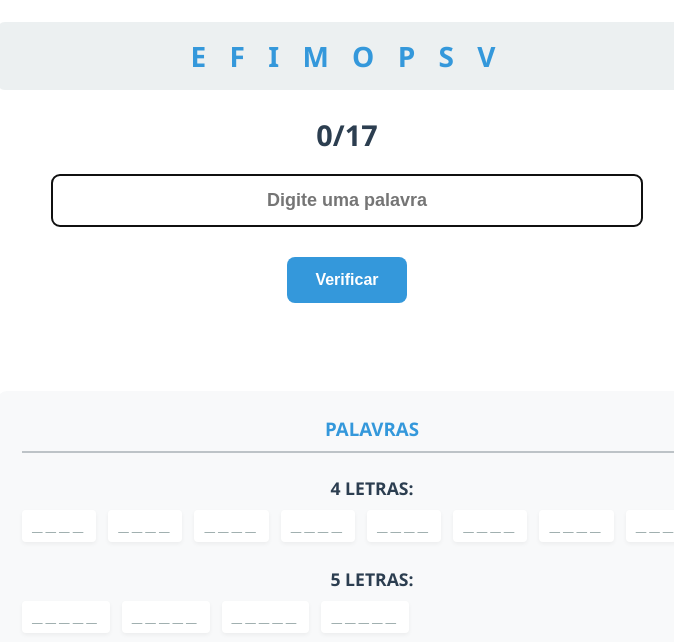
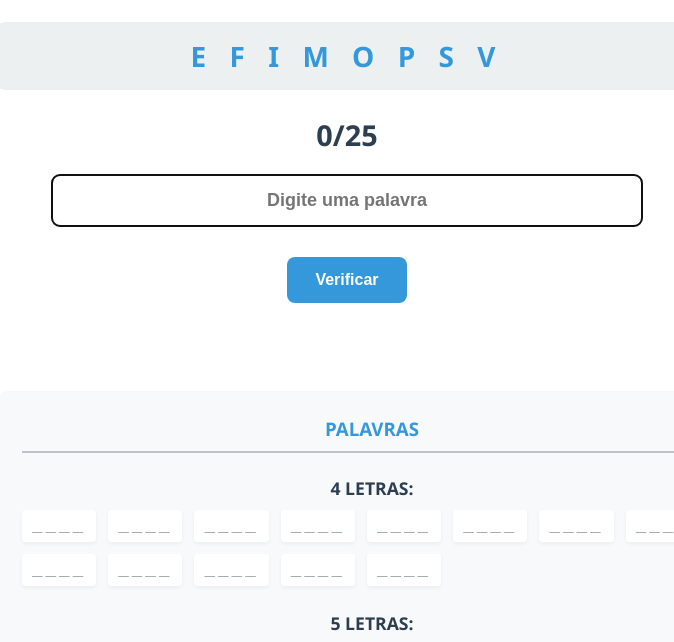
Before and after one commit to mariajosetti/soletra, a plain HTML site: page index.html in a window 1280 px wide. Shown: the part 144-786 px from the top of the page, without its empty margins (293-967 px from the left). Drawn offline with nearby package versions, Linux system fonts and the light colour scheme.

Commit message:
Add files via upload

```diff
--- a/index.html
+++ b/index.html
@@ -3,7 +3,7 @@
 <head>
     <meta charset="UTF-8">
     <meta name="viewport" content="width=device-width, initial-scale=1.0">
-    <title>Soletra - Aniversário Moisés</title>
+    <title>Soletra de Aniversário </title>
     <link rel="stylesheet" href="style.css">
 </head>
 <body>
@@ -13,7 +13,7 @@
         <div class="letras-disponiveis" id="letras"></div>
 
         <div class="contador">
-            <span id="palavras-encontradas">0</span>/<span id="total-palavras">16</span>
+            <span id="palavras-encontradas">0</span>/<span id="total-palavras">23</span>
         </div>
 
         <input type="text" id="palavra-input" placeholder="Digite uma palavra" autofocus>
--- a/script.js
+++ b/script.js
@@ -1,17 +1,17 @@
-// CONFIGURAÇÃO ATUALIZADA
+// LISTA COMPLETA DE PALAVRAS (25 palavras)
 const palavrasBase = [
-    "fome", "meio", "seio", "seis", "véio",
-    "vime", "peso", "pome", "mesmo", "míope",
-    "posse", "vsfpo", "fimose", "meiose",
-    "moisés", "péssimo", "pessimismo"
+    "fimose", "fofo", "fome", "meio", "meiose",
+    "mesmo", "míope", "moisés", "peso", "pífio",
+    "pome", "pose", "posse", "povo", "seio",
+    "seis", "simpósio", "sismo", "véio", "vime",
+    "vivo", "vovo", "vsfpo", "péssimo", "pessimismo"
 ].sort((a, b) => a.length - b.length || a.localeCompare(b));
 
-// Versão normalizada sem acentos para comparação
+// CONFIGURAÇÕES DO JOGO
 const palavrasValidas = palavrasBase.map(palavra =>
     palavra.normalize("NFD").replace(/[\u0300-\u036f]/g, "").toLowerCase()
 );
 
-// Letras disponíveis (sem acentos e sem repetição)
 const letrasDisponiveis = Array.from(new Set(
     palavrasBase.join("")
         .normalize("NFD")
@@ -22,12 +22,13 @@ const letrasDisponiveis = Array.from(new Set(
 
 let palavrasAcertadas = [];
 
-// FUNÇÕES (mantidas as mesmas, exceto pela atualização de palavras)
+// FUNÇÕES PRINCIPAIS
 function iniciarJogo() {
     document.getElementById("letras").textContent = letrasDisponiveis.join(" ");
     document.getElementById("total-palavras").textContent = palavrasBase.length;
+
+    document.getElementById("verificar-btn").addEventListener("click", verificarPalavra);
     document.getElementById("reiniciar-btn").addEventListener("click", reiniciarJogo);
-    document.getElementById("verificar-btn").addEventListener("click", verificarPalavra);
 
     document.getElementById("palavra-input").addEventListener("keypress", function(e) {
         if (e.key === "Enter") verificarPalavra();
@@ -130,4 +131,5 @@ function reiniciarJogo() {
     document.getElementById("palavra-input").focus();
 }
 
+// INICIALIZAÇÃO
 window.onload = iniciarJogo;
```
